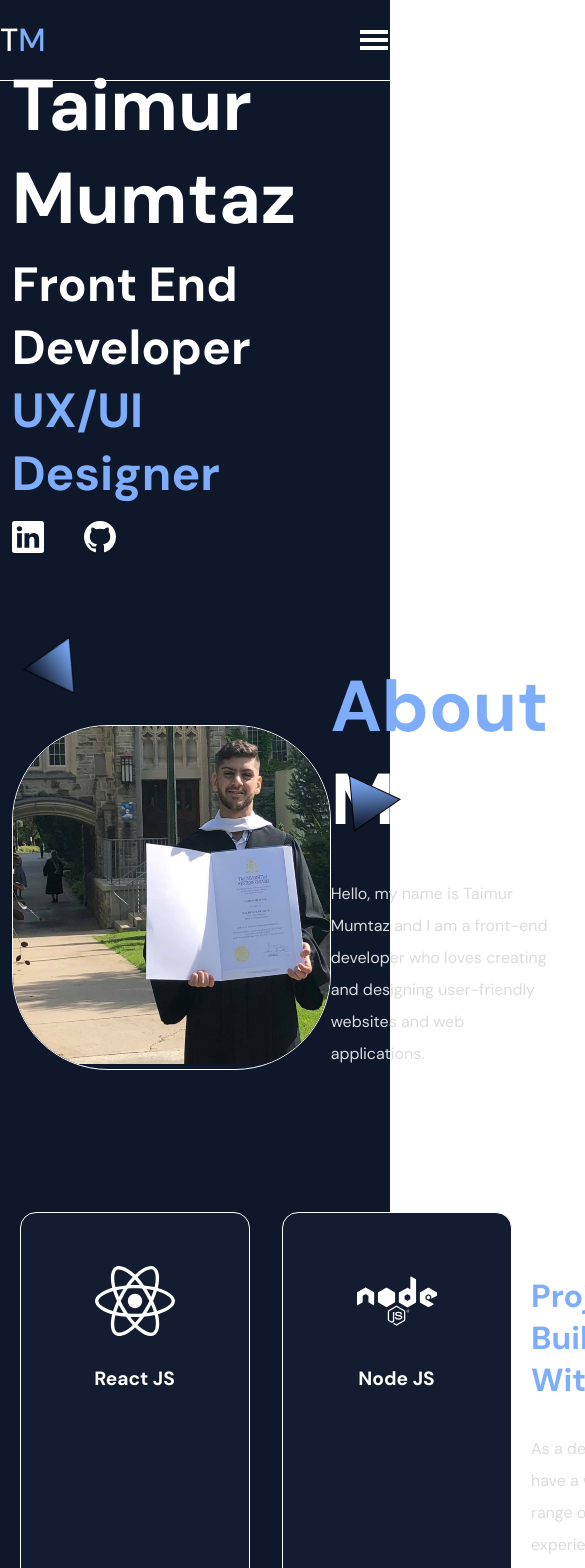
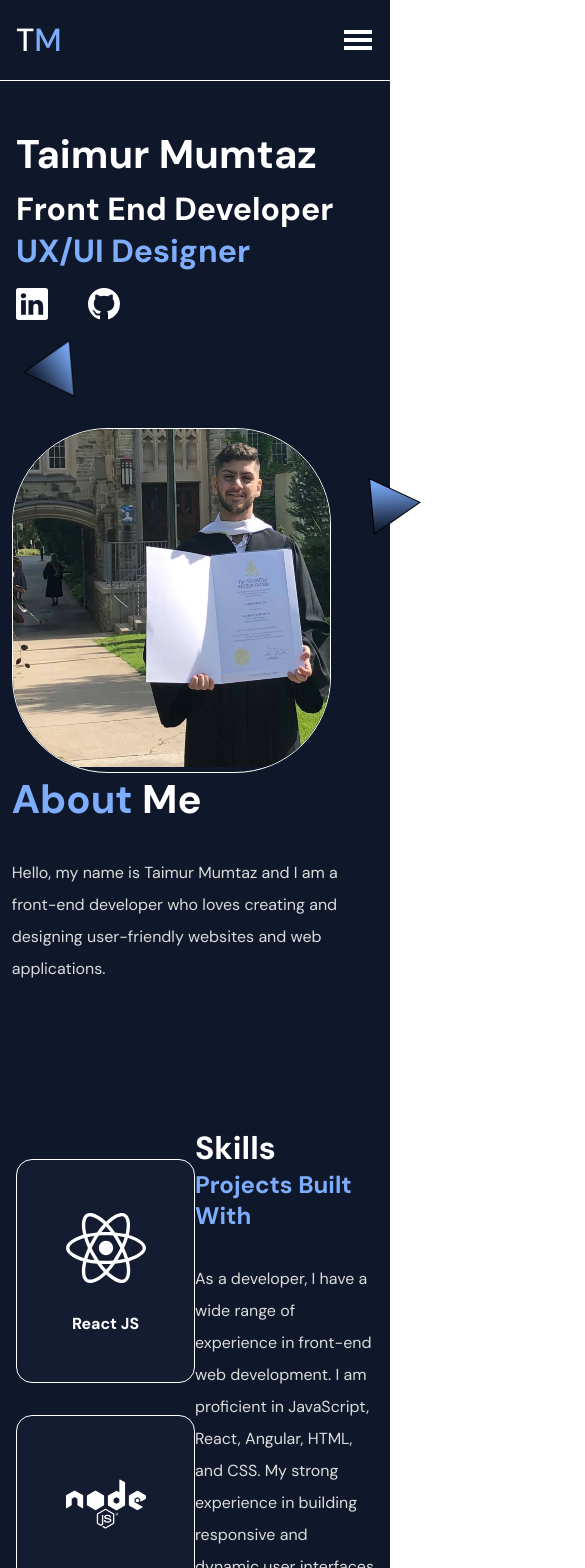
Before and after one commit to Tmumtaz/Portfolio, a React (Create React App) app: page / in a window 390 px wide. Shown: the top 1568 px of the page, 585 px wide, since content can reach past the window. Built offline with nearby package versions, Linux system fonts and the light colour scheme.

Commit message:
mobile breakpoints addded

```diff
--- a/src/Components/Layouts/NavMenu.js
+++ b/src/Components/Layouts/NavMenu.js
@@ -36,7 +36,7 @@ const NavMenu = ({ setIsOpen }) => {
   return (
     <NavMenuContainer>
       <PaddingContainer left="5%" right="5%" top="2rem">
-        <FlexContainer justify="flex-end">
+        <FlexContainer justify="flex-end" responsiveFlex>
           <MenuIcon onClick={() => setIsOpen(false)}>
             <AiOutlineClose />
           </MenuIcon>
@@ -44,7 +44,7 @@ const NavMenu = ({ setIsOpen }) => {
       </PaddingContainer>
 
       <PaddingContainer top="8%">
-        <FlexContainer direction="column" align="center" justify="center">
+        <FlexContainer direction="column" align="center" justify="center" responsiveFlex>
           {NavLinks.map((link) => (
             <MenuItem key={link.id} href={`#${link.href}`} onClick={() => setIsOpen(false)}>
             {link.name}
--- a/src/Components/MyProjects.js
+++ b/src/Components/MyProjects.js
@@ -11,41 +11,46 @@ import {
 
 import Project from "./Layouts/Project";
 
-import Project1 from '../Assets/Project1.png'
-import Project2 from '../Assets/Project2.png'
+import Project1 from "../Assets/Project1.png";
+import Project2 from "../Assets/Project2.png";
 
 const MyProjects = () => {
-
   const projectDetails = [
     {
-            id:0,
+      id: 0,
       projectName: "E-Commerce Clothing Store",
       projectDescription: "Description 1",
-            techStack: ['ReactJs', 'Sass', 'Firebase'],
+      techStack: ["ReactJs", "Sass", "Firebase"],
       projectImage: Project1,
-            reverse:false
+      reverse: false,
     },
     {
-            id:1,
+      id: 1,
       projectName: "Journaling App",
       projectDescription: "Description 2",
-            techStack: ['React Native', 'Sass', 'Firebase'],
+      techStack: ["React Native", "Sass", "Firebase"],
       projectImage: Project2,
-            reverse:false
+      reverse: false,
     },
     {
-            id:1,
+      id: 1,
       projectName: "Booking App",
       projectDescription: "Description 2",
-            techStack: ['React Native', 'Sass', 'Firebase'],
+      techStack: ["React Native", "Sass", "Firebase"],
       projectImage: Project2,
-            reverse:false
+      reverse: false,
     },
-    ]
+  ];
 
-
-    return(
-        <PaddingContainer id="Projects" top="5%" bottom='5%'>
+  return (
+    <PaddingContainer
+      id="Projects"
+      top="5%"
+      bottom="5%"
+      responsiveTop="20%"
+      responsiveLeft="1rem"
+      responsiveRight="1rem"
+    >
       <Heading as="h2" size="h2">
         Proejcts
       </Heading>
@@ -59,7 +64,7 @@ const MyProjects = () => {
         </PaddingContainer>
       ))}
     </PaddingContainer>
-    )
-}
+  );
+};
 
 export default MyProjects;
--- a/src/Components/Navbar.js
+++ b/src/Components/Navbar.js
@@ -1,4 +1,4 @@
-import React, { useState} from "react";
+import React, { useState, useEffect} from "react";
 
 import { FlexContainer, PaddingContainer, Container, BlueText  } from "../Styles/Global.styled";
 import { NavbarContainer, Logo, MenuIcon,  } from "../Styles/Navbar.styled";
@@ -8,12 +8,22 @@ import { Theme } from "../Utils/Theme";
 import NavMenu from "./Layouts/NavMenu";
 
 const Navbar = () => {
-    const [isOpen, setIsOpen] = useState(false)
+    const [isOpen, setIsOpen] = useState(false);
+    const [sticky, setSticky] = useState(false);
+
+    useEffect(() => {
+        const onScroll = () => {
+            window.pageYOffset > 50 ? setSticky(true) : setSticky(false)
+        }
+
+        window.addEventListener('scroll', onScroll);
+        return () => window.removeEventListener('scroll', onScroll)
+    }, [])
     return(
-        <NavbarContainer bgColor="transparent">
-            <PaddingContainer top="1.2rem" bottom="1.2rem">
+        <NavbarContainer bgColor={ sticky ? Theme.colors.primary : 'transparent' }>
+            <PaddingContainer top="1.2rem" bottom="1.2rem" responsiveLeft="1rem" responsiveRight="1rem">
                 <Container>
-                    <FlexContainer justify="space-between">
+                    <FlexContainer justify="space-between" responsiveFlex>
                         <Logo>T<BlueText>M</BlueText></Logo>
 
                         <MenuIcon onClick={() => { setIsOpen(true)}}>
--- a/src/Components/Showcase.js
+++ b/src/Components/Showcase.js
@@ -18,7 +18,7 @@ import BackgroundImg from '../Assets/particle.png'
 
 const Showcase = () => {
   return (
-    <PaddingContainer id="Home" left="3%" right="10%" top="15%" bottom="10%">
+    <PaddingContainer id="Home" left="3%" right="10%" top="15%" bottom="10%" responsiveLeft="1rem" responsiveRight="1rem" responsiveTop="8rem">
       <FlexContainer align="center" fullWidthChild>
 
         <div>
@@ -33,7 +33,7 @@ const Showcase = () => {
 
 
          {/*-- Social Icons-- */}
-          <FlexContainer  gap="40px">
+          <FlexContainer  gap="40px" responsiveFlex>
             <IconContainer  size="2rem">
                 <BsLinkedin color="white" />
             </IconContainer>
--- a/src/Components/Skills.js
+++ b/src/Components/Skills.js
@@ -40,8 +40,8 @@ const MySkills = () => {
   ];
 
   return (
-    <PaddingContainer id="Skills" top="10%" bottom="10%">
-      <FlexContainer fullWidthChild>
+    <PaddingContainer id="Skills" top="10%" bottom="10%" responsiveLeft="1rem" responsiveRight="1rem">
+      <FlexContainer fullWidthChild responsiveFlex responsvieDirection="column">
         <SkillsCardContainer>
           {SkillsData.map((skill) => (
             <SkillsCard key={skill.id}>
--- a/src/Styles/Global.styled.js
+++ b/src/Styles/Global.styled.js
@@ -1,7 +1,7 @@
 import styled from "styled-components";
 
 export const MainBody = styled.div`
-    background-color: ${({ theme }) => theme.colors.primary};
+    background-color: ${({ theme }) => theme.colors.primary};1
 `
 
 export const Container = styled.div`
--- a/src/Styles/Showcase.styled.js
+++ b/src/Styles/Showcase.styled.js
@@ -2,13 +2,16 @@ import styled from "styled-components";
 
 export const ShowcaseParticleContainer = styled.div`
   position: relative;
+
+
+  @media(max-width: ${({ theme }) => theme.breakpoints.mobile}){
+    display:none;
+  }
 `;
 
 export const ShowcaseImageCard = styled.div`
   border: 1px solid white;
   width: max-content;
-
-
   border-radius: 6rem;
   position: relative;
   overflow: hidden;
--- a/src/Utils/Theme.js
+++ b/src/Utils/Theme.js
@@ -16,6 +16,6 @@ export const Theme = {
         }
     },
     breakpoints: {
-        mobile : '720px'
+        mobile: '(max-width: 720px)',
     }
 }
```
Lines whose indentation alone changed are shown as unchanged.
